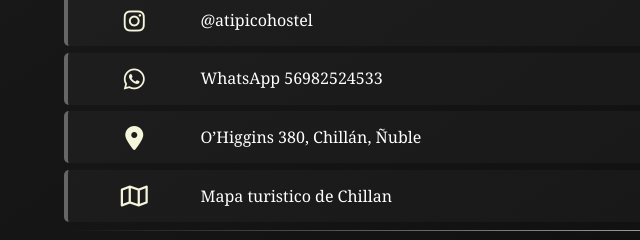
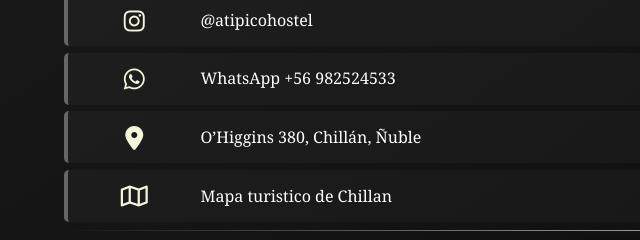
Before and after one commit to amaharbal-arch/Tarjeta-Digital-Hostel, a plain HTML site: page index.html in a window 1280 px wide. Shown: the part 260-500 px from the top of the page, 0-640 px from the left. Drawn offline with Linux system fonts and the light colour scheme.

Commit message:
Update WhatsApp link format in index.html

```diff
--- a/index.html
+++ b/index.html
@@ -35,7 +35,7 @@
             <div class="info-item">
                 <div class="icon"><i class="fab fa-whatsapp"></i></div>
                 <div class="info-text">
-                    <a href="https://wa.me/56982524533" target="_blank">WhatsApp 56982524533</a>
+                    <a href="https://wa.me/56982524533" target="_blank">WhatsApp +56 982524533</a>
                 </div>
             </div>
 
```
